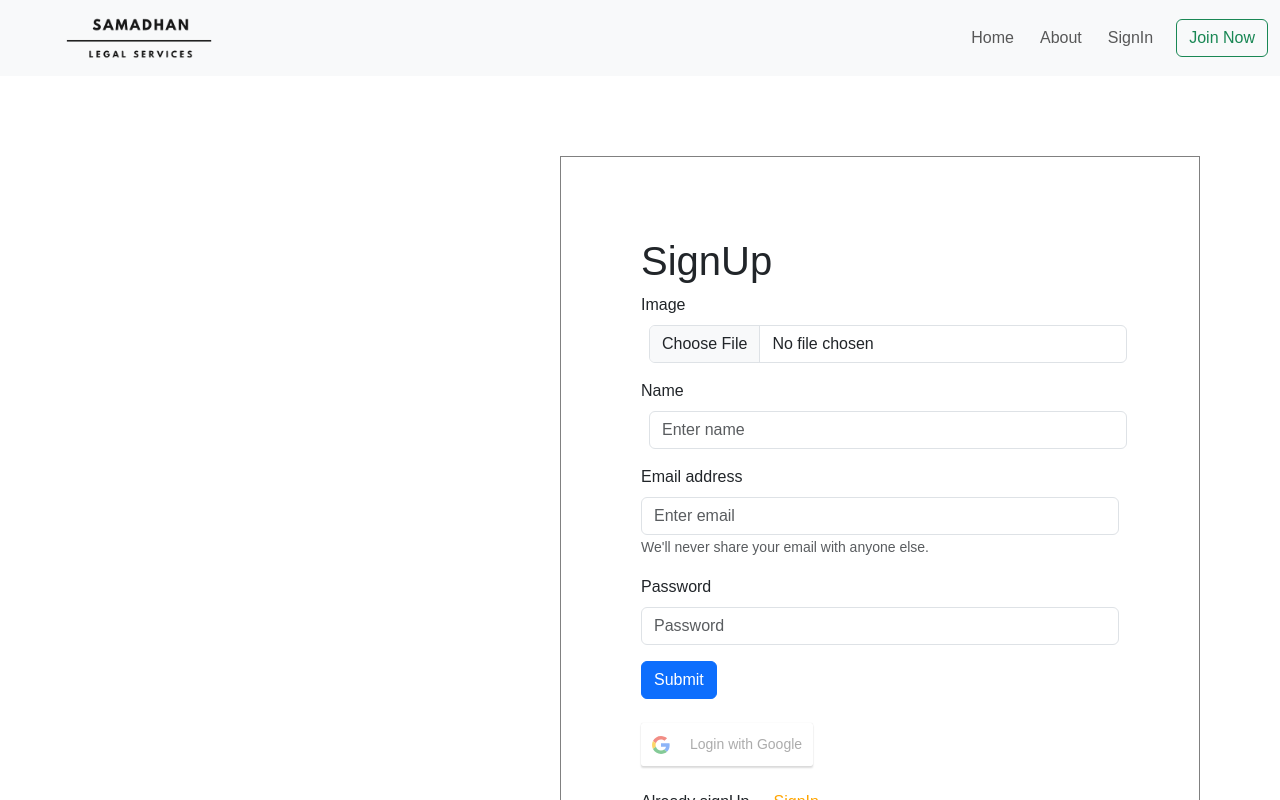
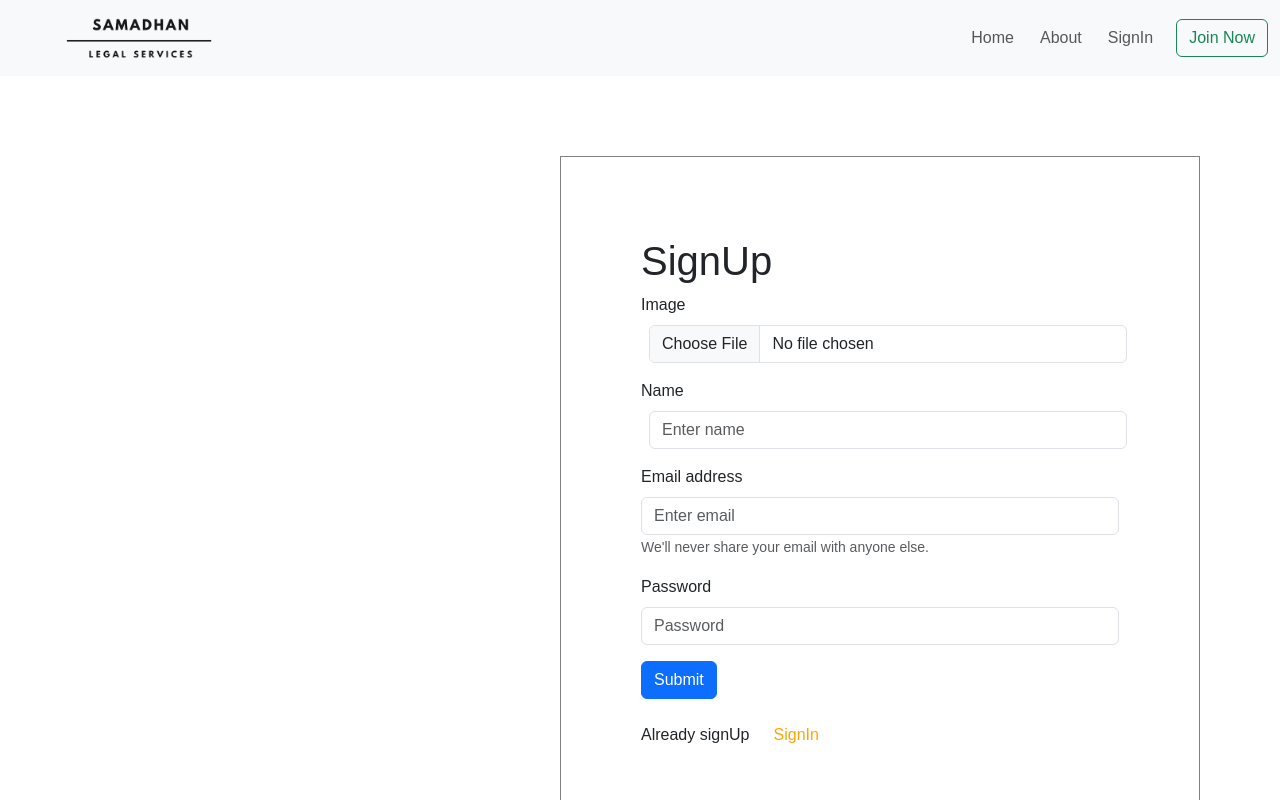
Before and after one commit to snikhileha/samadhan_legal_frontend, a React (Create React App) app: page /signUp-client in a window 1280 px wide. Shown: the top 800 px of the page. Built offline with nearby package versions, Linux system fonts and the light colour scheme.

Commit message:
Your commit message here

```diff
--- a/package.json
+++ b/package.json
@@ -2,7 +2,7 @@
   "name": "client",
   "version": "0.1.0",
   "private": true,
-   "proxy": "https://samadhan-legal-services.onrender.com",
+  "proxy": "https://samadhan-legal-services.onrender.com",
   "dependencies": {
     "@fortawesome/fontawesome-svg-core": "^6.4.0",
     "@fortawesome/free-solid-svg-icons": "^6.4.0",
--- a/src/Component/SignUpAdmin.js
+++ b/src/Component/SignUpAdmin.js
@@ -5,7 +5,7 @@ import Menubar from './Menubar';
 import Footer from './Footer';
 import { Link, useNavigate } from 'react-router-dom';
 // import axios from 'axios';
-import { GoogleLogin } from 'react-google-login';
+// import { GoogleLogin } from 'react-google-login';
 
 
 
@@ -21,12 +21,12 @@ export default function SignUpAdmin() {
     // const [experience, setExperience] = useState("");
     // const [degree, setDegree] = useState("");
     // const [catagory, setCatagory] = useState("");
-    const responseSuccessGoogle=(response)=>{
-           console.log(response);
-    }
-    const responseErrorGoogle=(response)=>{
-        // console.log(response);
- }
+//     const responseSuccessGoogle=(response)=>{
+//            console.log(response);
+//     }
+//     const responseErrorGoogle=(response)=>{
+//         // console.log(response);
+//  }
 
 
     const navigate = useNavigate();
@@ -326,13 +326,13 @@ export default function SignUpAdmin() {
                     </Form.Group>
 
                     <Button variant="primary" onClick={emailValidation} type="submit">Submit</Button><br /><br />
-                    <GoogleLogin
+                    {/* <GoogleLogin
                         clientId="828958241791-ig1fhckkf4hn59bkiv2inhnemh9g6991.apps.googleusercontent.com"
                         buttonText="Login with Google"
                         onSuccess={responseSuccessGoogle}
                         onFailure={responseErrorGoogle}
                         cookiePolicy={'single_host_origin'}
-                    /><br/><br/>
+                    /><br/><br/> */}
                     Already signUp
                     <Link to='/signIn' className='mx-4' style={{ "textDecoration": "none", "color": "orange" }}>SignIn</Link>
                 </Form>
--- a/src/Component/SignUpClient.js
+++ b/src/Component/SignUpClient.js
@@ -5,7 +5,7 @@ import Menubar from './Menubar';
 import Footer from './Footer';
 import { Link, useNavigate } from 'react-router-dom';
 // import axios from 'axios';
-import { GoogleLogin } from 'react-google-login';
+// import { GoogleLogin } from 'react-google-login';
 
 
 
@@ -21,12 +21,12 @@ export default function SignUpClient() {
     // const [experience, setExperience] = useState("");
     // const [degree, setDegree] = useState("");
     // const [catagory, setCatagory] = useState("");
-    const responseSuccessGoogle=(response)=>{
-           console.log(response);
-    }
-    const responseErrorGoogle=(response)=>{
-        // console.log(response);
- }
+//     const responseSuccessGoogle=(response)=>{
+//            console.log(response);
+//     }
+//     const responseErrorGoogle=(response)=>{
+//         // console.log(response);
+//  }
 
 
     const navigate = useNavigate();
@@ -322,13 +322,13 @@ export default function SignUpClient() {
                     </Form.Group>
 
                     <Button variant="primary" onClick={emailValidation} type="submit">Submit</Button><br /><br />
-                    <GoogleLogin
+                    {/* <GoogleLogin
                         clientId="828958241791-ig1fhckkf4hn59bkiv2inhnemh9g6991.apps.googleusercontent.com"
                         buttonText="Login with Google"
                         onSuccess={responseSuccessGoogle}
                         onFailure={responseErrorGoogle}
                         cookiePolicy={'single_host_origin'}
-                    /><br/><br/>
+                    /><br/><br/> */}
                     Already signUp
                     <Link to='/signIn' className='mx-4' style={{ "textDecoration": "none", "color": "orange" }}>SignIn</Link>
                 </Form>
```
